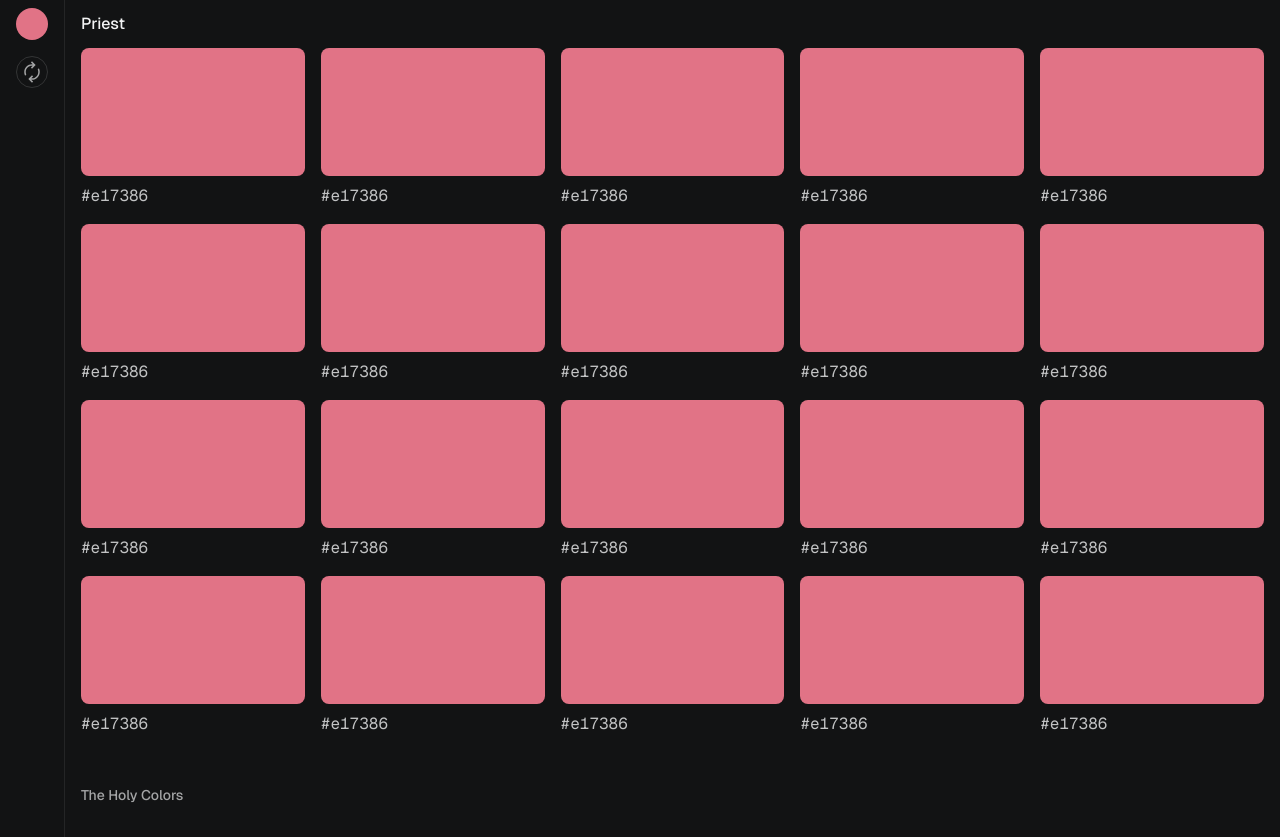
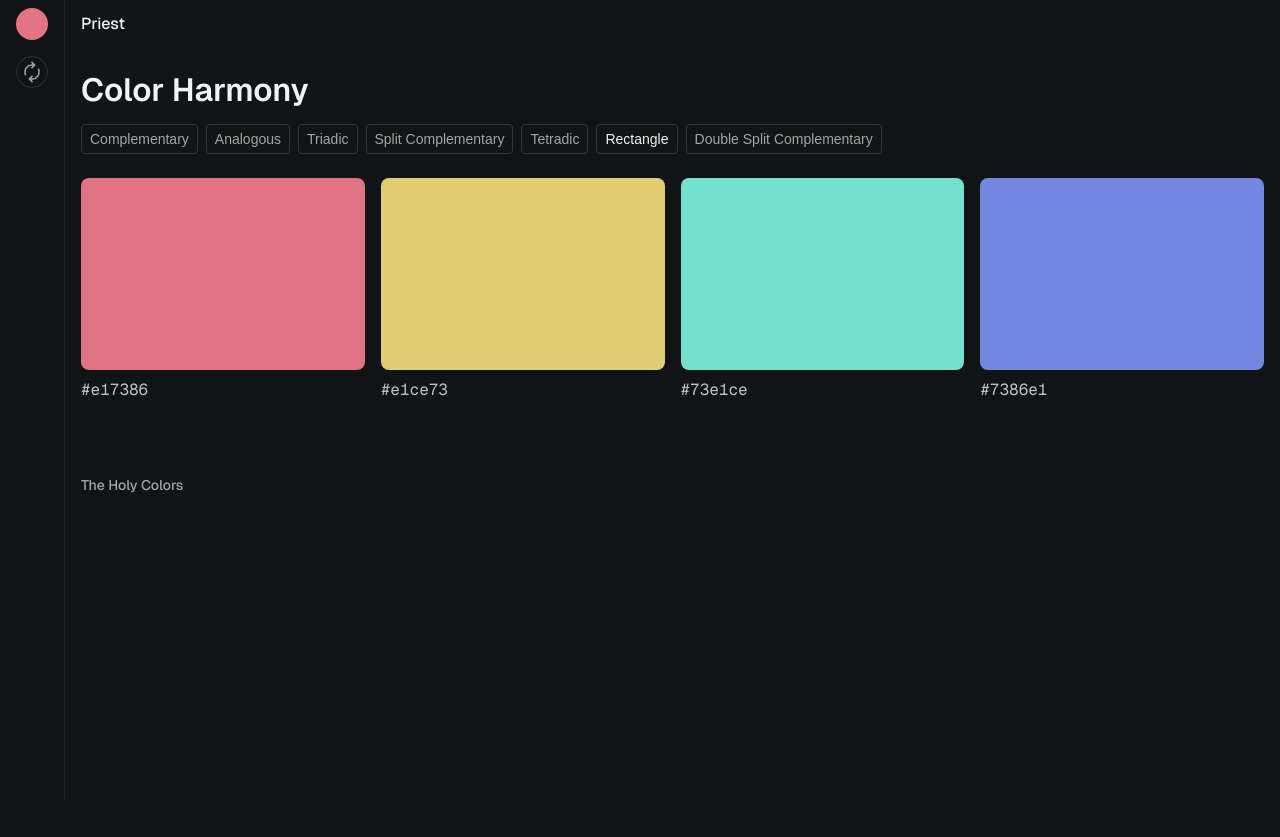
Before and after one commit to r-sp/priest, a Next.js app: page / in a window 1280 px wide. After the commit the page ends 800 px from the top, so only its background shows below. Built offline with nearby package versions, Linux system fonts and the light colour scheme.

Commit message:
preview new color harmony (#26)

```diff
--- a/src/components/ui/color-card.tsx
+++ b/src/components/ui/color-card.tsx
@@ -1,10 +1,17 @@
 "use client";
 
-import { useState } from "react";
+import { useState, type ComponentPropsWithoutRef } from "react";
 import { stringifyRgb, writeClipboardText } from "~/lib/utils";
 import { type RgbaColor } from "~/lib/types";
+import clsx from "clsx";
 
-export default function ColorCard({ color }: { color: { hex: string; rgb: RgbaColor } }) {
+export default function ColorCard({
+  color,
+  preview,
+}: {
+  color: { hex: string; rgb: RgbaColor };
+  preview?: ComponentPropsWithoutRef<"div">;
+}) {
   const [clipboard, setClipboard] = useState<string>("");
   const [status, setStatus] = useState<boolean>(false);
   const { hex, rgb } = color;
@@ -29,20 +36,21 @@ export default function ColorCard({ color }: { color: { hex: string; rgb: RgbaCo
   const previewColor = stringifyRgb(rgb);
 
   return (
-    <div className="color-card flex flex-col gap-2">
-      <div aria-hidden="true" className="relative z-0 inline-flex min-h-32 select-none overflow-hidden rounded-lg">
-        <span
-          className="z-2 absolute bottom-0 left-0 right-0 top-0"
+    <section aria-label={hex} className="color-card flex flex-col gap-2">
+      <div className={clsx("relative z-0 inline-flex select-none overflow-hidden rounded-lg", preview?.className)} role="none">
+        <button
+          aria-label={`copy ${hex}`}
+          className="absolute bottom-0 left-0 right-0 top-0 z-2"
           style={{ backgroundColor: previewColor }}
           onClick={copyColor}
-        ></span>
+        ></button>
         {status ? (
-          <div className="z-4 absolute left-2 top-2 rounded-md bg-holy-700 px-2 py-1 text-xs text-holy-100">
+          <div className="absolute left-2 top-2 z-4 rounded-md bg-holy-700 px-2 py-1 text-xs text-holy-100">
             <span>{clipboard}</span>
           </div>
         ) : null}
       </div>
       <code className="inline-flex font-mono text-base text-holy-200">{hex}</code>
-    </div>
+    </section>
   );
 }
--- a/src/components/ui/color-harmony.tsx
+++ b/src/components/ui/color-harmony.tsx
@@ -1,33 +1,110 @@
 "use client";
 
+import { useState, useMemo } from "react";
 import { useColorProvider } from "../provider";
+import { convertColor } from "~/lib/utils";
+import { type HarmonyColor } from "~/lib/types";
 import ColorCard from "./color-card";
+import clsx from "clsx";
 
 export default function ColorHarmony() {
-  const { hex, rgb } = useColorProvider();
+  const [section, setSection] = useState<HarmonyColor>("rectangle");
+  const { rgb } = useColorProvider();
+
+  const color = convertColor(rgb);
+  const harmony = useMemo(() => {
+    const variety = color.harmonies(section).map((c) => {
+      return { hex: c.toHex(), rgb: c.toRgb() };
+    });
+
+    return variety;
+  }, [section, color]);
 
   return (
-    <div className="grid gap-4 xs:grid-cols-2 sm:grid-cols-3 md:grid-cols-4 lg:grid-cols-5">
-      <ColorCard color={{ hex, rgb }} />
-      <ColorCard color={{ hex, rgb }} />
-      <ColorCard color={{ hex, rgb }} />
-      <ColorCard color={{ hex, rgb }} />
-      <ColorCard color={{ hex, rgb }} />
-      <ColorCard color={{ hex, rgb }} />
-      <ColorCard color={{ hex, rgb }} />
-      <ColorCard color={{ hex, rgb }} />
-      <ColorCard color={{ hex, rgb }} />
-      <ColorCard color={{ hex, rgb }} />
-      <ColorCard color={{ hex, rgb }} />
-      <ColorCard color={{ hex, rgb }} />
-      <ColorCard color={{ hex, rgb }} />
-      <ColorCard color={{ hex, rgb }} />
-      <ColorCard color={{ hex, rgb }} />
-      <ColorCard color={{ hex, rgb }} />
-      <ColorCard color={{ hex, rgb }} />
-      <ColorCard color={{ hex, rgb }} />
-      <ColorCard color={{ hex, rgb }} />
-      <ColorCard color={{ hex, rgb }} />
+    <div className="py-6" role="none">
+      <h2 className="text-3xl font-semibold text-holy-100">Color Harmony</h2>
+      <nav aria-label="color combinations" className="mt-4 flex flex-wrap gap-2">
+        <button
+          className={clsx(
+            section === "complementary" ? "text-holy-100" : "text-holy-300",
+            "rounded border-holy-700 px-2 py-1 text-sm font-normal hover:bg-holy-800 focus:bg-holy-800 active:border-holy-600 active:bg-holy-700",
+          )}
+          onClick={() => setSection("complementary")}
+        >
+          <span>Complementary</span>
+        </button>
+        <button
+          className={clsx(
+            section === "analogous" ? "text-holy-100" : "text-holy-300",
+            "rounded border-holy-700 px-2 py-1 text-sm font-normal hover:bg-holy-800 focus:bg-holy-800 active:border-holy-600 active:bg-holy-700",
+          )}
+          onClick={() => setSection("analogous")}
+        >
+          <span>Analogous</span>
+        </button>
+        <button
+          className={clsx(
+            section === "triadic" ? "text-holy-100" : "text-holy-300",
+            "rounded border-holy-700 px-2 py-1 text-sm font-normal hover:bg-holy-800 focus:bg-holy-800 active:border-holy-600 active:bg-holy-700",
+          )}
+          onClick={() => setSection("triadic")}
+        >
+          <span>Triadic</span>
+        </button>
+        <button
+          className={clsx(
+            section === "split-complementary" ? "text-holy-100" : "text-holy-300",
+            "rounded border-holy-700 px-2 py-1 text-sm font-normal hover:bg-holy-800 focus:bg-holy-800 active:border-holy-600 active:bg-holy-700",
+          )}
+          onClick={() => setSection("split-complementary")}
+        >
+          Split Complementary<span></span>
+        </button>
+        <button
+          className={clsx(
+            section === "tetradic" ? "text-holy-100" : "text-holy-300",
+            "rounded border-holy-700 px-2 py-1 text-sm font-normal hover:bg-holy-800 focus:bg-holy-800 active:border-holy-600 active:bg-holy-700",
+          )}
+          onClick={() => setSection("tetradic")}
+        >
+          <span>Tetradic</span>
+        </button>
+        <button
+          className={clsx(
+            section === "rectangle" ? "text-holy-100" : "text-holy-300",
+            "rounded border-holy-700 px-2 py-1 text-sm font-normal hover:bg-holy-800 focus:bg-holy-800 active:border-holy-600 active:bg-holy-700",
+          )}
+          onClick={() => setSection("rectangle")}
+        >
+          <span>Rectangle</span>
+        </button>
+        <button
+          className={clsx(
+            section === "double-split-complementary" ? "text-holy-100" : "text-holy-300",
+            "rounded border-holy-700 px-2 py-1 text-sm font-normal hover:bg-holy-800 focus:bg-holy-800 active:border-holy-600 active:bg-holy-700",
+          )}
+          onClick={() => setSection("double-split-complementary")}
+        >
+          <span>Double Split Complementary</span>
+        </button>
+      </nav>
+      <aside
+        aria-label={section.replaceAll("-", " ")}
+        className={clsx(
+          "mt-6 grid gap-4",
+          section === "complementary" && "sm:grid-cols-2",
+          section === "analogous" && "sm:grid-cols-3",
+          section === "triadic" && "sm:grid-cols-3",
+          section === "split-complementary" && "sm:grid-cols-3",
+          section === "tetradic" && "sm:grid-cols-4",
+          section === "rectangle" && "sm:grid-cols-4",
+          section === "double-split-complementary" && "sm:grid-cols-5",
+        )}
+      >
+        {harmony.map((c, i) => (
+          <ColorCard color={c} key={i} preview={{ className: "min-h-48" }} />
+        ))}
+      </aside>
     </div>
   );
 }
--- a/src/components/ui/layout.tsx
+++ b/src/components/ui/layout.tsx
@@ -9,9 +9,9 @@ export default function Layout(props: Readonly<{ children: ReactNode }>) {
   const color = getRandomColor();
 
   return (
-    <div id="priest" className="sm:grid-cols-rail xl:max-w-screen-2xl min-h-svh sm:grid xl:mx-auto" role="none">
+    <div id="priest" className="min-h-svh sm:grid sm:grid-cols-rail xl:mx-auto xl:max-w-screen-2xl" role="none">
       <ColorProvider initValue={color}>
-        <nav className="p-2 sm:px-4 max-sm:sticky max-sm:left-0 max-sm:right-0 max-sm:top-0 max-sm:z-20">
+        <nav className="p-2 sm:z-10 sm:px-4 max-sm:sticky max-sm:left-0 max-sm:right-0 max-sm:top-0 max-sm:z-20">
           <div
             className="flex gap-4 sm:sticky sm:left-0 sm:top-2 sm:flex-col max-sm:flex-row max-sm:justify-between"
             role="none"
@@ -23,7 +23,7 @@ export default function Layout(props: Readonly<{ children: ReactNode }>) {
         <div className="sm:border-l sm:border-solid sm:border-l-holy-800 sm:px-2" role="none">
           <header>
             <div
-              className="max-sm:z-8 flex h-12 items-center px-2 xl:mx-auto xl:max-w-screen-xl max-sm:pointer-events-none max-sm:relative max-sm:justify-center"
+              className="flex h-12 items-center px-2 xl:mx-auto xl:max-w-screen-xl max-sm:pointer-events-none max-sm:relative max-sm:z-8 max-sm:-mt-12 max-sm:justify-center"
               role="none"
             >
               <Link href="/" className="text-base font-medium text-holy-100 max-sm:pointer-events-auto">
--- a/src/lib/utils.ts
+++ b/src/lib/utils.ts
@@ -2,8 +2,12 @@ import type { Colord } from "colord";
 import type { AnyColor, HslaColor, RgbaColor } from "./types";
 import { colord, extend, random, getFormat } from "colord";
 
+import a11yPlugin from "colord/plugins/a11y";
 import minifyPlugin from "colord/plugins/minify";
-extend([minifyPlugin]);
+import harmoniesPlugin from "colord/plugins/harmonies";
+import mixPlugin from "colord/plugins/mix";
+
+extend([a11yPlugin, minifyPlugin, harmoniesPlugin, mixPlugin]);
 
 export const convertColor: (input: AnyColor) => Colord = colord;
 export const getFormatColor = getFormat;
```
